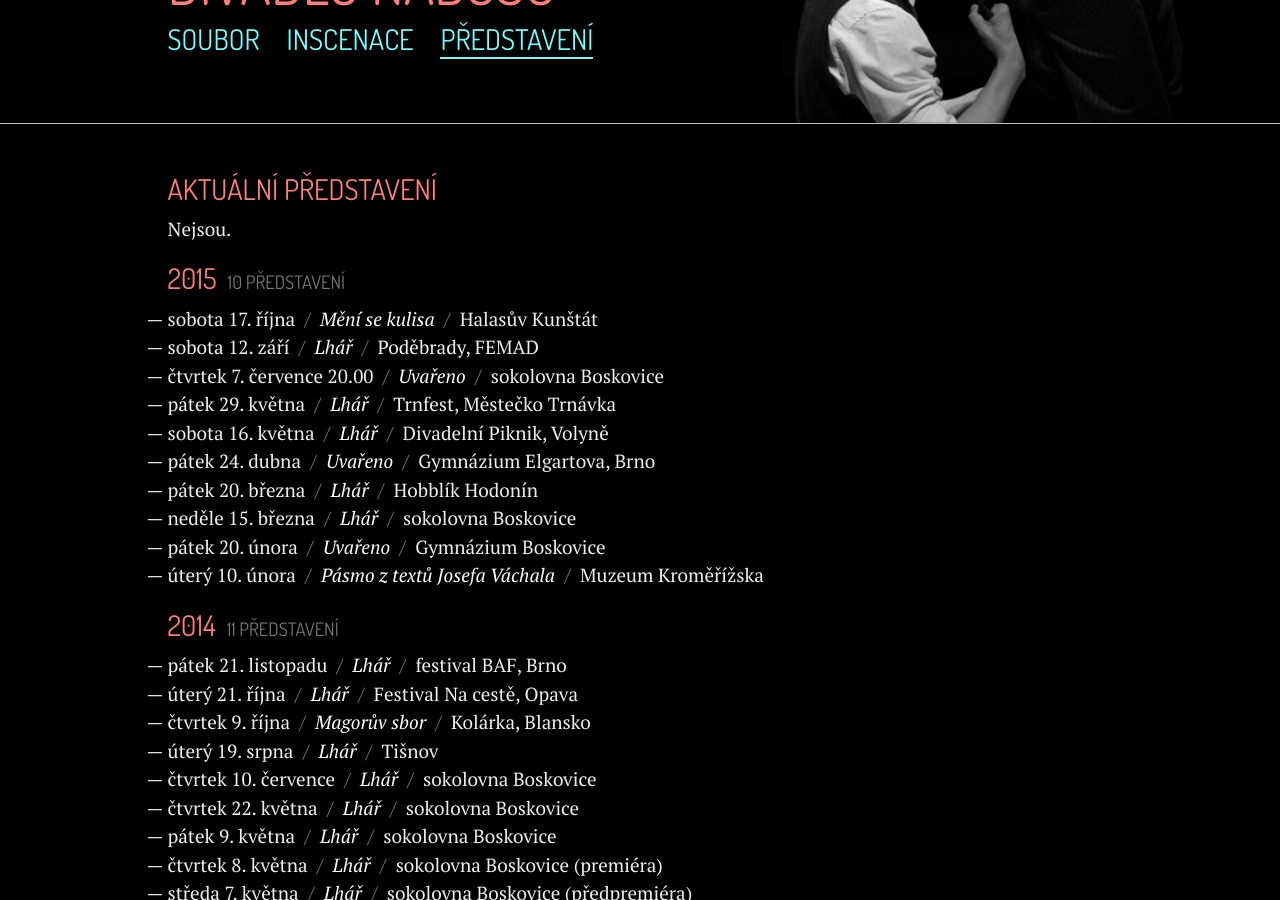
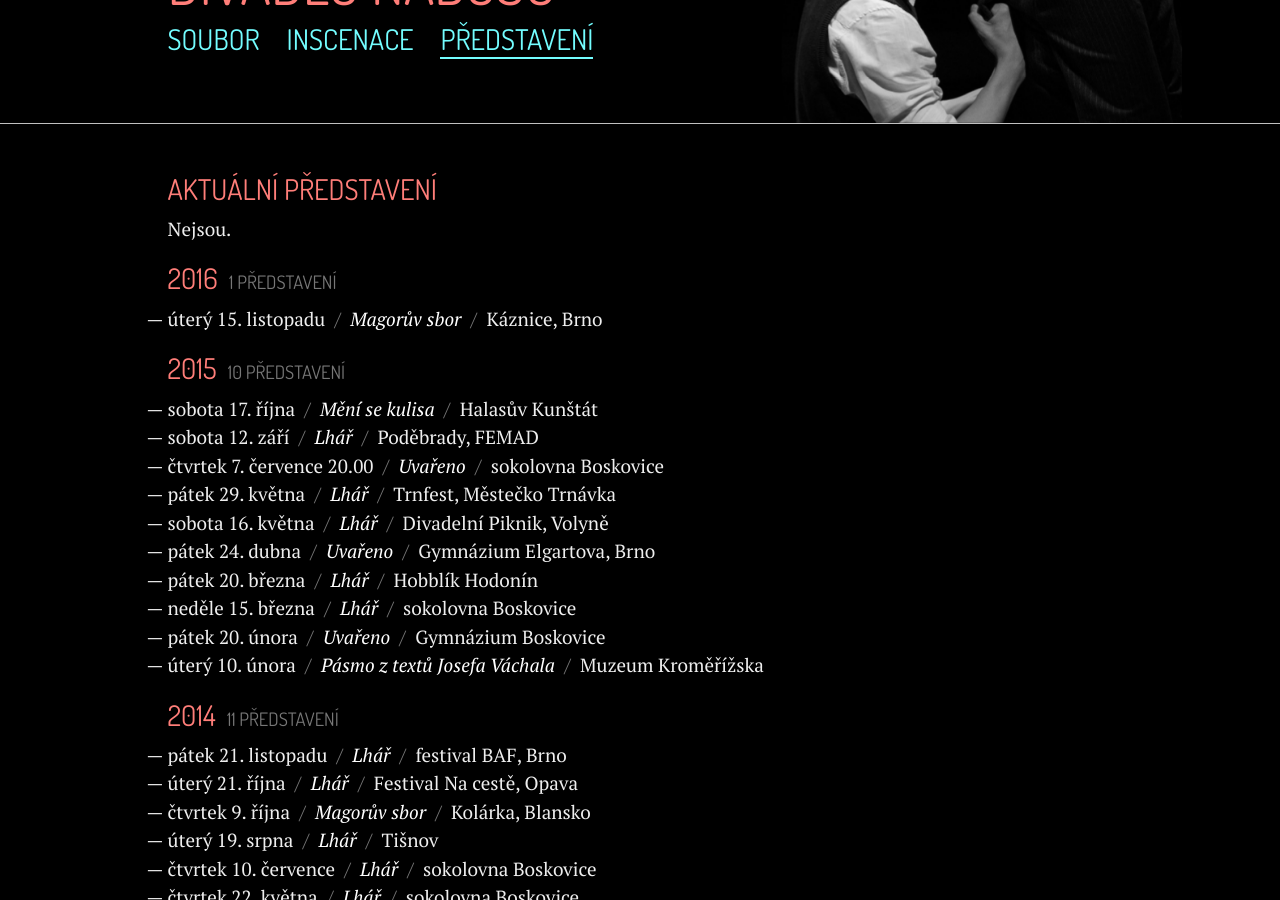
Before and after one commit to zoul/Naboso, a Jekyll site: the page built from predstaveni.html, in a window 1280 px wide and 900 px high, scrolled down 335 px. Built offline with Jekyll 4.4.1, drawn with Linux system fonts in a browser that asks for light colours; some of the changed text lies outside the part shown.

Commit message:
Přidal jsem představení v Káznici

```diff
--- a/_data/predstaveni.yml
+++ b/_data/predstaveni.yml
@@ -1,3 +1,8 @@
+- rok: 2016
+  predstaveni:
+    - co: Magorův sbor
+      kde: Káznice, Brno
+      kdy: úterý 15. listopadu
 - rok: 2015
   predstaveni:
     - co: Mění se kulisa
```
